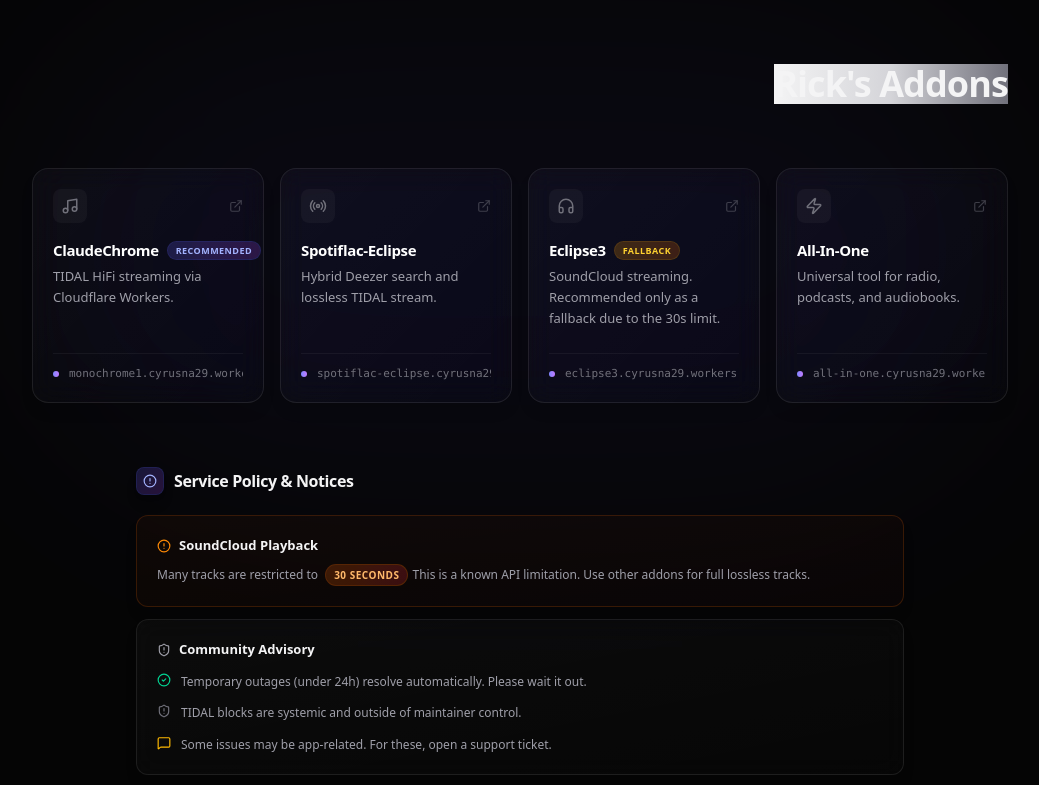
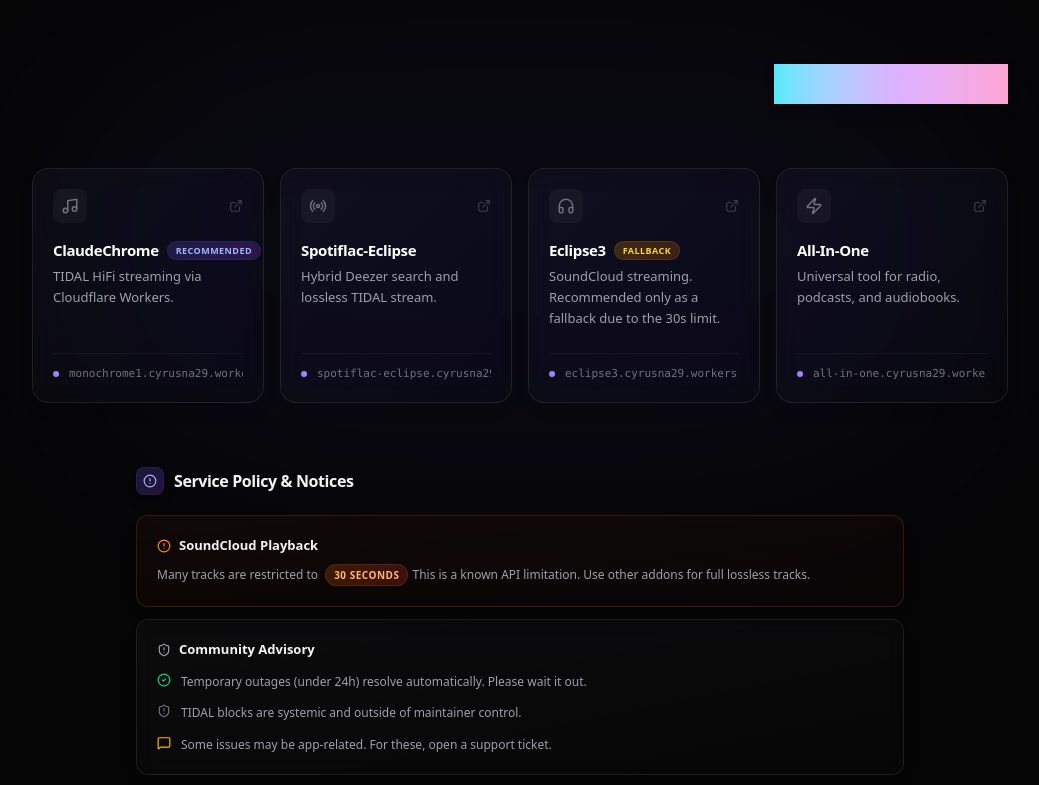
Before and after one commit to Io2007/addons-eclipse-faq, a React (Vite) app: page / in a window 1280 px wide. Shown: the top 785 px of the page, without its empty margins (120-1159 px from the left). Built offline with nearby package versions, Linux system fonts and the light colour scheme.

Commit message:
update branch

```diff
--- a/App.tsx
+++ b/App.tsx
@@ -94,7 +94,7 @@ export default function App() {
         {/* Header */}
         <header className="mb-10 md:mb-16 flex flex-col items-start gap-6 md:items-end md:justify-between">
           <div className="space-y-4 max-w-full">
-            <h1 className="text-2xl sm:text-3xl lg:text-4xl font-bold tracking-tight text-zinc-100 bg-gradient-to-r from-zinc-100 via-zinc-300 to-zinc-500 bg-clip-text text-balance break-words">
+            <h1 className="text-2xl sm:text-3xl lg:text-4xl font-bold tracking-tight bg-gradient-to-r from-cyan-300 via-purple-300 to-pink-300 bg-clip-text text-transparent drop-shadow-lg">
               Rick's Addons
             </h1>
           </div>
```
Also changed, not shown: 1 other file (tests, documents, lock files or other folders).
